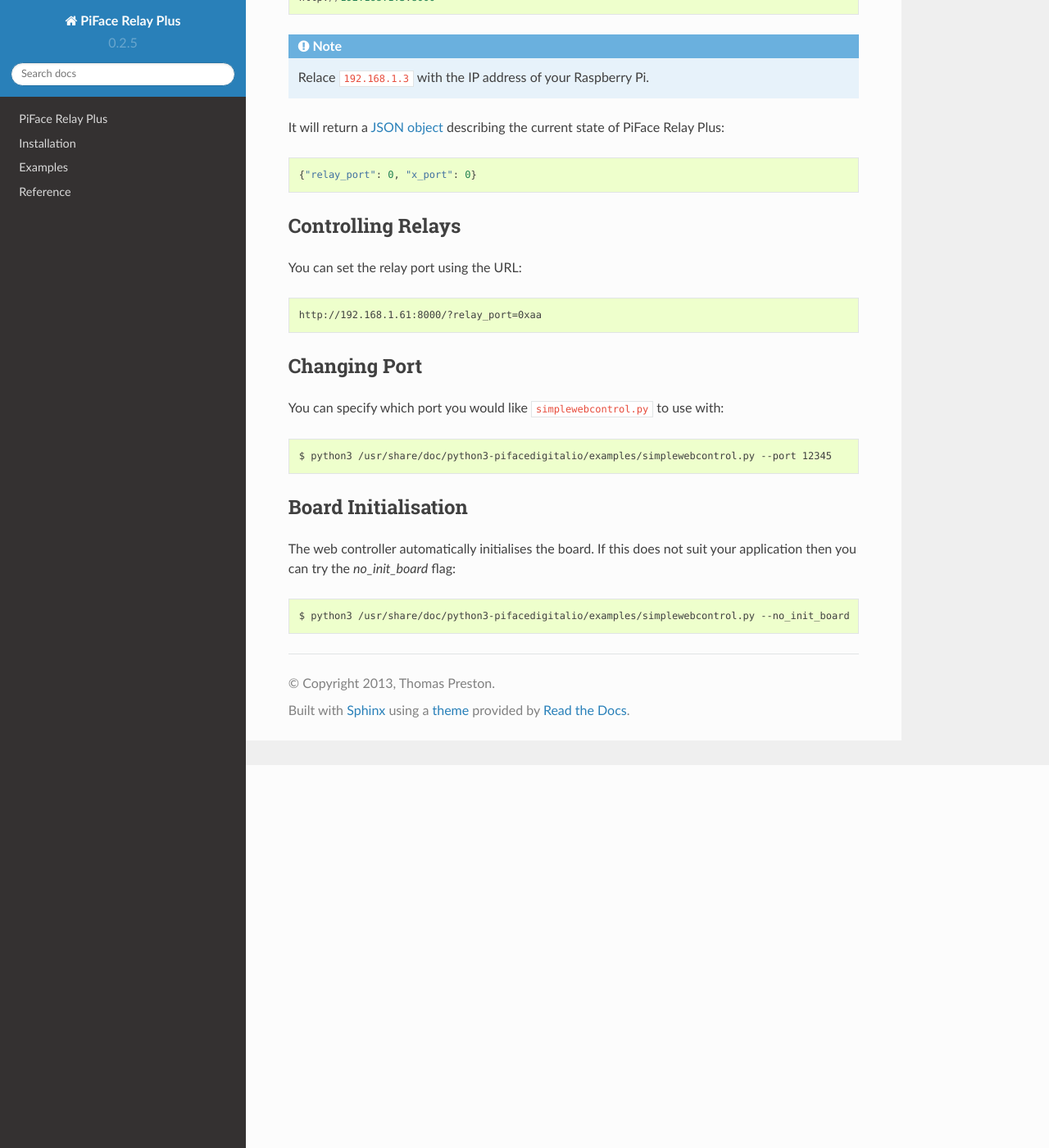
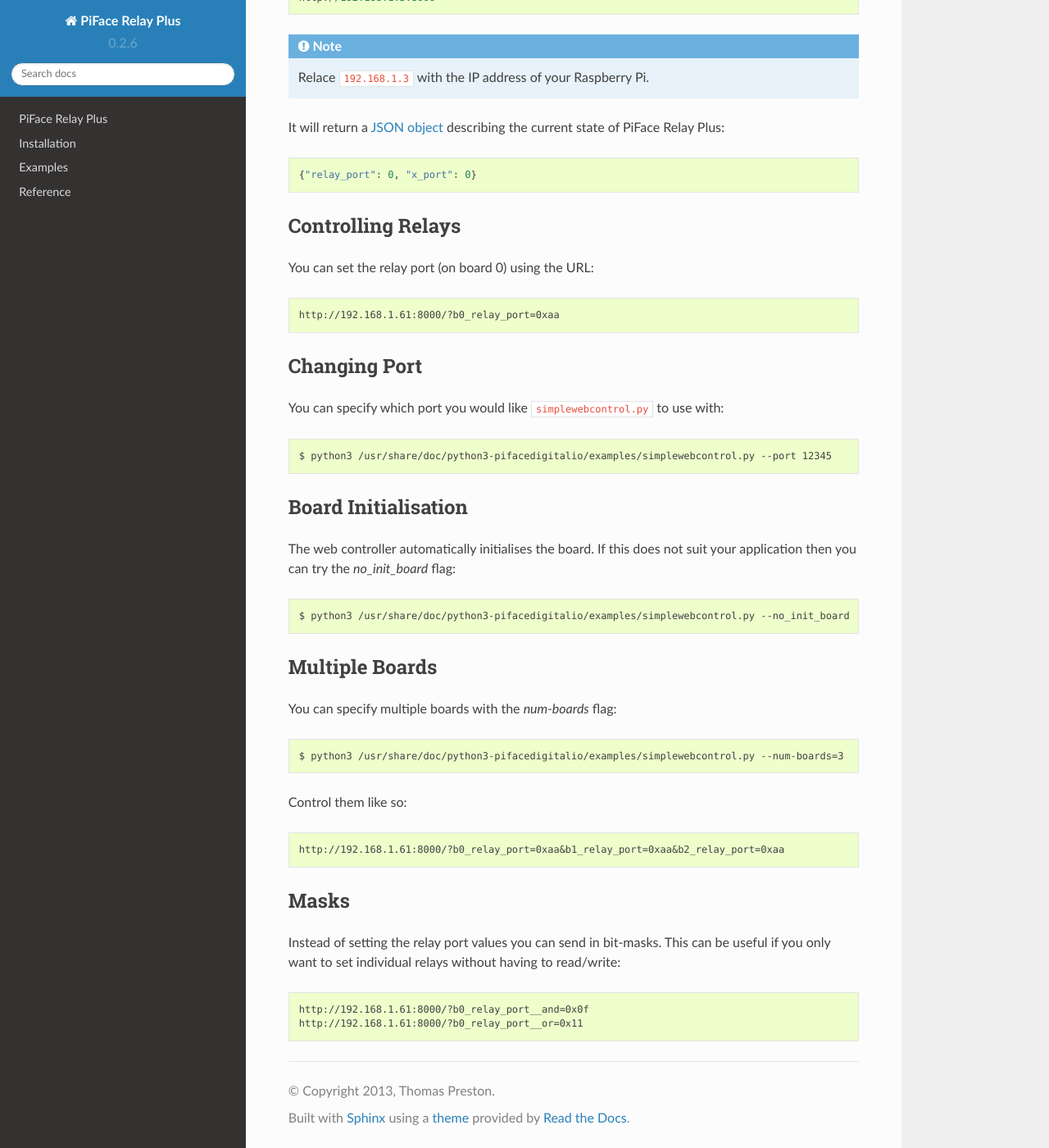
Before and after one commit to piface/pifacerelayplus, a Sphinx documentation site: the page built from docs/simplewebcontrol.rst, in a window 1280 px wide and 1400 px high, scrolled down 467 px. Shown: the whole window at 82% size. Built offline with Sphinx 7.4.7 and the Read the Docs theme 2.0.0, drawn with Linux system fonts in a browser that asks for light colours.

Commit message:
simplewebcontrol now supports masks

```diff
--- a/docs/simplewebcontrol.rst
+++ b/docs/simplewebcontrol.rst
@@ -26,9 +26,9 @@
 
 Controlling Relays
 ------------------
-You can set the relay port using the URL::
+You can set the relay port (on board 0) using the URL::
 
-    http://192.168.1.61:8000/?relay_port=0xaa
+    http://192.168.1.61:8000/?b0_relay_port=0xaa
 
 
 Changing Port
@@ -44,3 +44,24 @@
 your application then you can try the `no_init_board` flag::
 
     $ python3 /usr/share/doc/python3-pifacedigitalio/examples/simplewebcontrol.py --no_init_board
+
+
+Multiple Boards
+---------------
+You can specify multiple boards with the `num-boards` flag::
+
+    $ python3 /usr/share/doc/python3-pifacedigitalio/examples/simplewebcontrol.py --num-boards=3
+
+Control them like so::
+
+    http://192.168.1.61:8000/?b0_relay_port=0xaa&b1_relay_port=0xaa&b2_relay_port=0xaa
+
+
+Masks
+-----
+Instead of setting the relay port values you can send in bit-masks. This can
+be useful if you only want to set individual relays without having to
+read/write::
+
+    http://192.168.1.61:8000/?b0_relay_port__and=0x0f
+    http://192.168.1.61:8000/?b0_relay_port__or=0x11
--- a/pifacerelayplus/version.py
+++ b/pifacerelayplus/version.py
@@ -1 +1 @@
-__version__ = '0.2.5'
+__version__ = '0.2.6'
```
Also changed, not shown: 2 other files.
